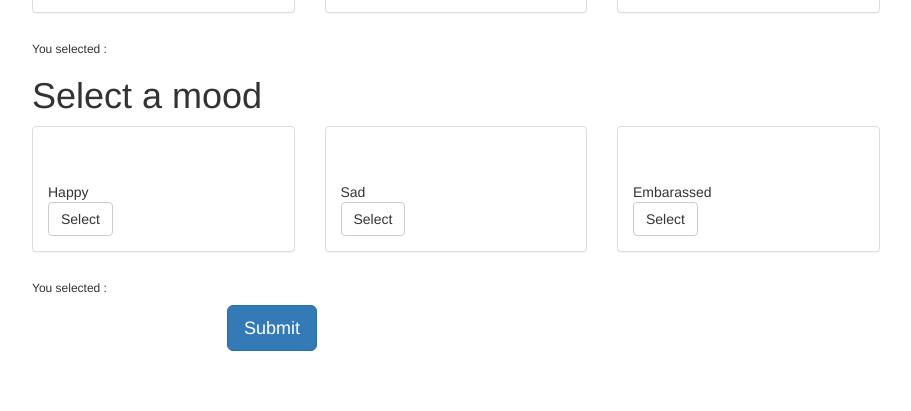
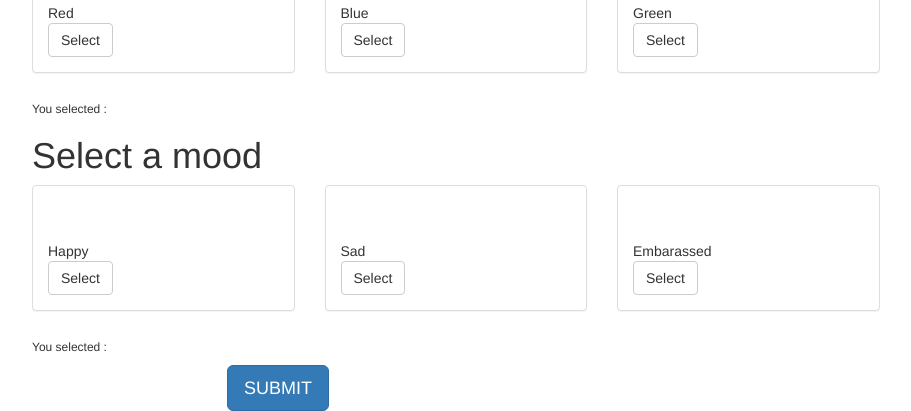
Before and after one commit to jrastit/moodforest, a website with bundled scripts: page src/index.html in a window 1280 px wide. Shown: the part 672-1083 px from the top of the page, without its empty margins (38-949 px from the left). Before the commit the page ends 1023 px from the top, so only its background shows below. Built offline with nearby package versions, Linux system fonts and the light colour scheme.

Commit message:
dynamic select for creating a bet and for participating a bet

```diff
--- a/src/index.html
+++ b/src/index.html
@@ -30,9 +30,12 @@
         </div>
         <div id="bet">
             <!-- <button onclick="App.getQueryParams()">heyy</button> -->
-            <p>betting page data will load here</p>
+            <h1>Bet</h1>
         </div>
         <div id="create-bet">
+            <h1>Create a New Bet</h1>
+        </div>
+        <div class="diplay-options">
             <h1> Select an Animal</h1>
             <div id="animalsRow" class="row">
                 <!-- Animals LOAD HERE -->
@@ -50,10 +53,11 @@
             <h6>You selected : <span id="moodSelected"></span></h6>
             <div class="row">
                 <div class="col-xs-12 col-sm-8 col-sm-push-2">
-                    <button class="btn btn-primary btn-lg" onclick="App.createTransaction()">Submit</button>
+                    <button id="formButton" class="btn btn-primary btn-lg">Submit</button>
                 </div>
             </div>
         </div>
+
     </div>
 
     <div id="animalTemplate" style="display: none;">
--- a/src/js/app.js
+++ b/src/js/app.js
@@ -6,22 +6,28 @@ App = {
         "color": 0,
         "mood": 0
     },
+    trans_id: "",
 
     init: async function() {
         //check if query param is present
         let trans = await App.getQueryParams();
+        App.trans_id = trans;
         console.log(trans)
         if (trans.length > 0) {
             $("#bet").show()
             $("#create-bet").hide()
+            $('#formButton').text("BET");
+            $('#formButton').off().on('click', function() { App.betNow() });
 
             // from remix-contract.js
             check_if_exist(trans);
         } else {
             $("#bet").hide()
             $("#create-bet").show()
+            $('#formButton').text("SUBMIT");
+            $('#formButton').off().on('click', function() { App.createTransaction() });
         }
-        if (!trans.length > 0) {
+        // if (!trans.length > 0) {
         // Load pets.
         $.getJSON('../pets.json', function(data) {
             let animalsRow = $('#animalsRow');
@@ -62,7 +68,7 @@ App = {
                 }
             }
         });
-        }
+        // }
 
         return await App.initWeb3();
     },
@@ -133,6 +139,13 @@ App = {
         console.log(App.selected);
     },
 
+    betNow: function() {
+        console.log("betnow called");
+        // do the bet with
+        // App.selected
+        // App.transaction
+    },
+
 
     getColor: function(color) {
         switch (color) {
--- a/src/js/remix-contract.js
+++ b/src/js/remix-contract.js
@@ -292,6 +292,9 @@ function remix_submit_animal_callback(err, link) {
     }
 }
 
+function bet_now(transactionID) {
+
+}
 
 function check_if_exist(transactionID) {
     console.log("check if exist called", transactionID)
```
Lines whose indentation alone changed are shown as unchanged.
